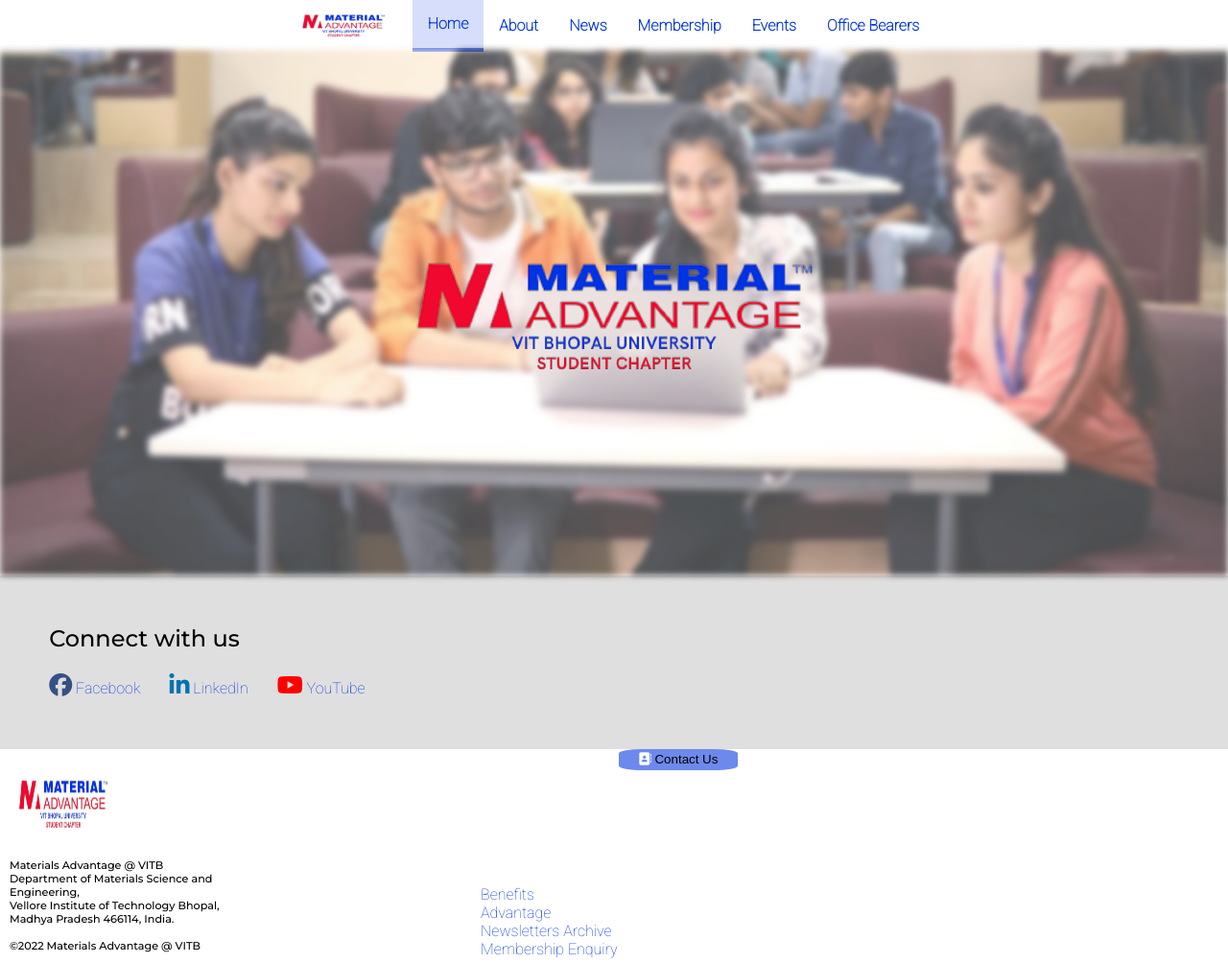
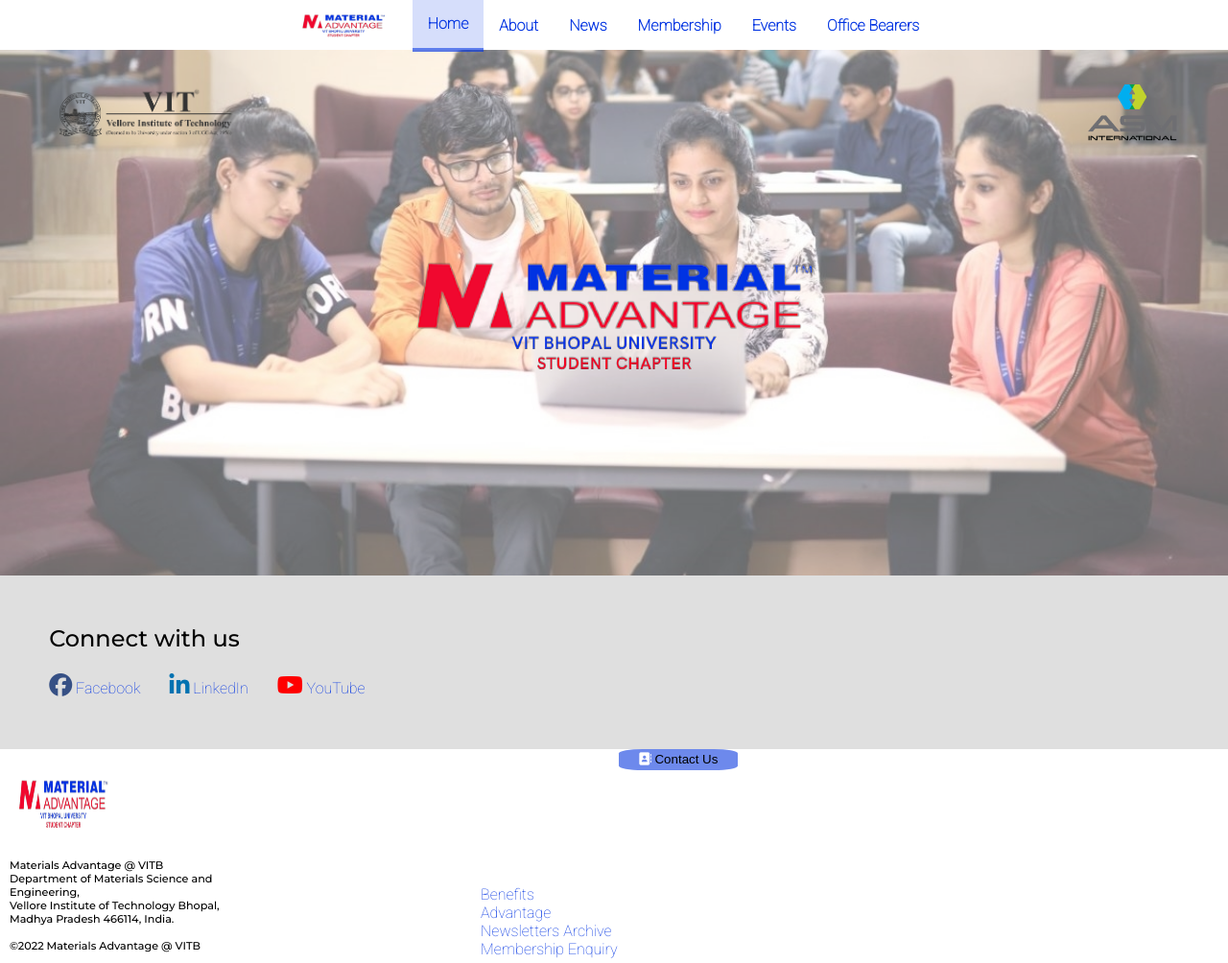
Before and after one commit to MAChapter/MAChapter.github.io, a plain HTML site: page index.html in a window 1280 px wide. Shown: the whole page at 96% size. Drawn offline with Linux system fonts and the light colour scheme.

Commit message:
navbar fix and hero section

```diff
--- a/css/home.css
+++ b/css/home.css
@@ -5,25 +5,34 @@
     list-style: none;
 }
 
-body{
+body {
     min-height: 100vh;
 }
 
 /* navbar starts here */
 
 header {
+    display: block;
+    position: sticky;
+    top: 0;
+    z-index: 999;
+}
+
+.navbar-container {
     display: flex;
     height: 52px;
     justify-content: center;
+
+    background-color: #fff;
 }
 
-header .logo-container {
+.navbar-container .logo-container {
     display: flex;
     width: auto;
     justify-content: center;
 }
 
-header .logo-container img {
+.navbar-container .logo-container img {
     width: auto;
     height: 100%;
 }
@@ -90,9 +99,8 @@
 
 .hero-image{
     width: 100%;
-    opacity: 0.7;
+    opacity: 0.58;
     z-index: 0;
-    filter: blur(3px);
 }
 
 .hero-logo {
@@ -100,7 +108,23 @@
     z-index: 1;
 }
 
+.vit-logo {
+    width: 200px;
 
+    position: absolute;
+    top: 0;
+    left: 50px;
+}
+
+.asm-logo {
+    width: 100px;
+
+    position: absolute;
+    top: 35px;
+    right: 50px;
+}
+
+/* Footer Section, Sanya */
 
 a {
     text-decoration: none;
--- a/index.html
+++ b/index.html
@@ -19,6 +19,7 @@
 <body>
     <!-- Navbar, Saksham -->
     <header>
+        <div class="navbar-container">
             <div class="logo-container">
                 <img src="./images/logo/Vellore_Institute_of_Technology__Bhopal__3_-removebg-preview.png" alt="MA logo">
             </div>
@@ -35,13 +36,16 @@
                     <i class="fa-solid fa-bars"></i>
                 </div>
             </div>
+        </div>
     </header>
 
     <!--  Hero Section, Saksham -->
     <!-- add carousel later, for demo purposes a static image has been used -->
     <section class="hero-section">
         <img src="./images/logo/Vellore_Institute_of_Technology__Bhopal__3_-removebg-preview.png" alt="MA logo" srcset="" class="hero-logo">
-        <img class="hero-image" src="./images/hero/03-995A3066_Copy_Ed-scaled-e1580793143908 (1).jpg" alt="hero image" srcset="">
+        <img class="hero-image" src="./images/hero/hero.jpg" alt="hero image" srcset="">
+        <img class="vit-logo" src="./images/logo/vit_logo.png" alt="vit-logo" srcset="">
+        <img class="asm-logo" src="./images/logo/asm_logo.png" alt="asm-logo" srcset="">
     </section>
 
 
```
Also changed, not shown: images/hero/hero.jpg (renamed from images/hero/03-995A3066_Copy_Ed-scaled-e1580793143908 (1).jpg), images/logo/asm_logo.png (added), images/logo/vit_logo.png (added). Lines whose indentation alone changed are shown as unchanged.
